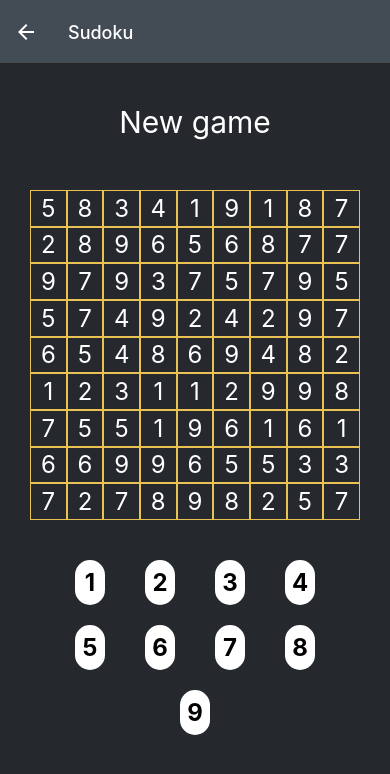
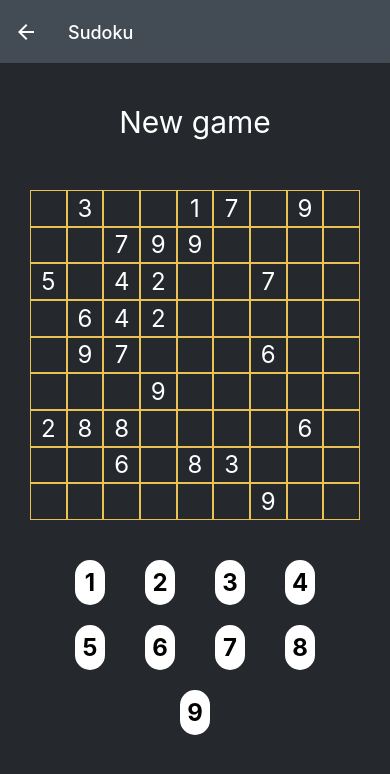
Before and after one commit to dsaavedr/sudoku-app, a React Native app: screen /Sudoku in a window 390 px wide. Shown: the top 774 px of the page. Built offline with nearby package versions, Linux system fonts and the light colour scheme.

Commit message:
Implemented logic for using global state for board

```diff
--- a/src/components/Board.js
+++ b/src/components/Board.js
@@ -1,16 +1,19 @@
 import { useEffect, useState } from "react";
 import { StyleSheet, View } from "react-native";
+import { useDispatch, useSelector } from "react-redux";
+
 import { BOARD_WIDTH } from "../constants";
 import { Point } from "../utils";
 import Cell from "./Cell";
+import { setCells } from "../state/boardSlice";
 
 export default function Board() {
-  const [cells, setCells] = useState([]);
   const [cellsElements, setCellsElements] = useState([]);
+  const cells = useSelector((state) => state.board.cells);
+  const dispatch = useDispatch();
 
   useEffect(() => {
     // Reset state
-    setCells([]);
     setCellsElements([]);
 
     // Generate set of sample data
@@ -21,17 +24,19 @@ export default function Board() {
           new Point({
             x,
             y,
-            value: 1 + Math.floor(Math.random() * 9),
+            value:
+              Math.random() > 0.7 ? 1 + Math.floor(Math.random() * 9) : null,
           })
         );
         // Push box array to state
       }
     }
-    setCells((current) => [...current, ...cellPoints]);
+    dispatch(setCells(cellPoints));
   }, []);
 
   useEffect(() => {
     setCellsElements(() => {
+      if (!cells) return null;
       return cells.map((item, idx) => (
         <Cell point={item} key={`cell-${idx}`} />
       ));
```
